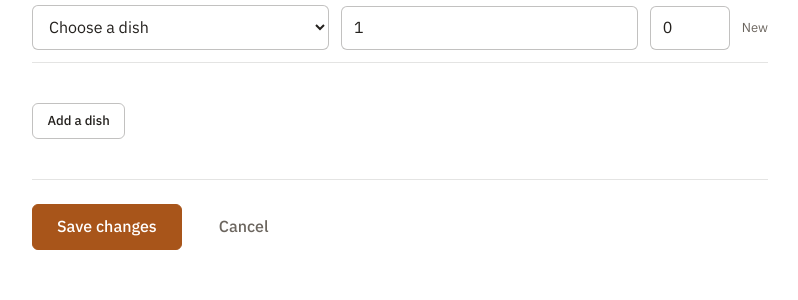
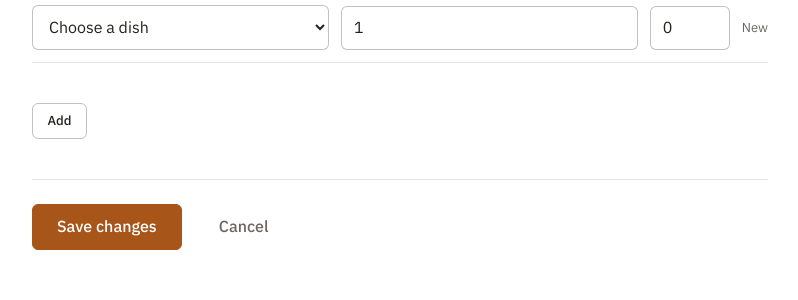
Before and after one commit to DeebHajjar/django-menu, a Django app: page /panel/offers/1/ in a window 1280 px wide. Shown: the part 1436-1736 px from the top of the page, without its empty margins (96-894 px from the left). Run offline with Django 5.2, Linux system fonts and the light colour scheme; a user stored in the database is signed in; data comes from the database, SQL or seed files in the repository; some libraries are stand-ins or nearby versions.

```diff
--- a/dashboard/templates/dashboard/offer_form.html
+++ b/dashboard/templates/dashboard/offer_form.html
@@ -64,7 +64,7 @@
 
     {# Hidden until the script takes over, so it is never a button that does nothing. #}
     <p class="rows__add">
-      <button class="button button--small" type="button" data-formset-add hidden>Add a dish</button>
+      <button class="button button--small" type="button" data-formset-add hidden>Add</button>
     </p>
   </fieldset>
 
```
